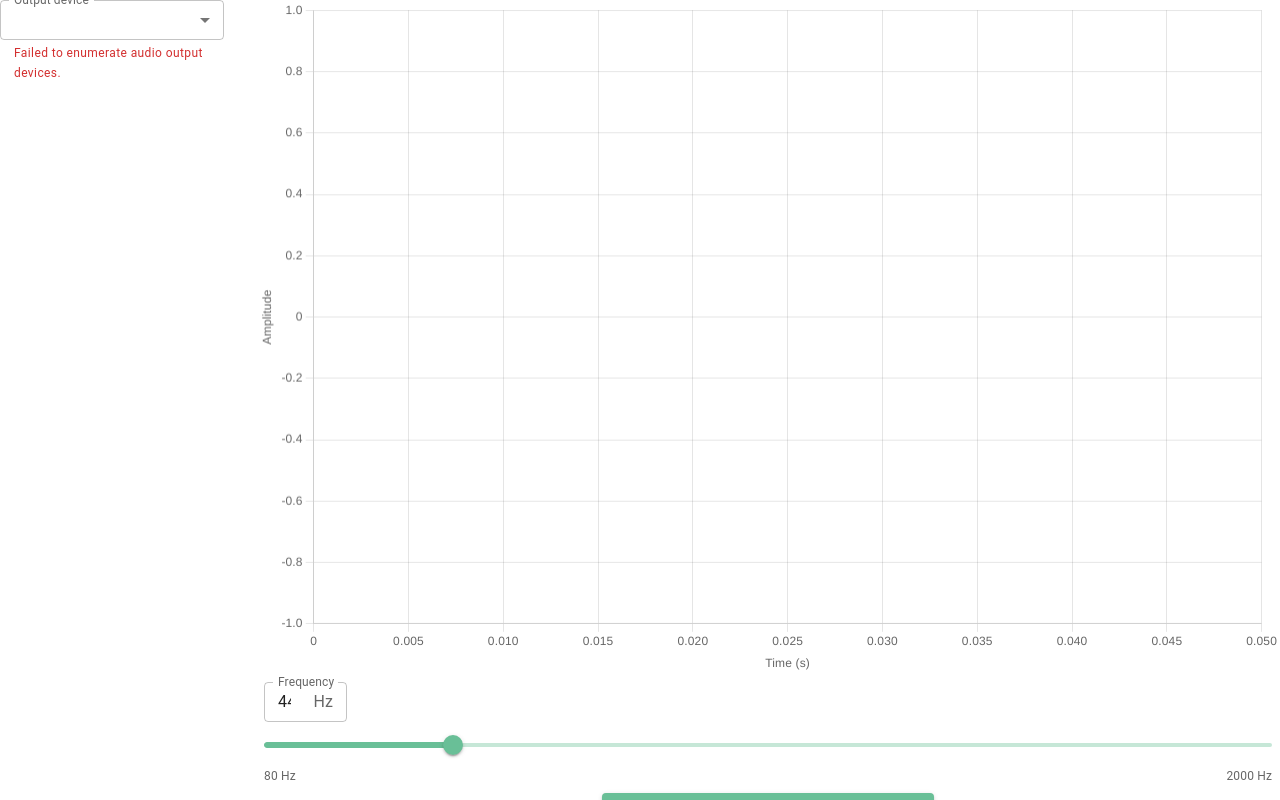
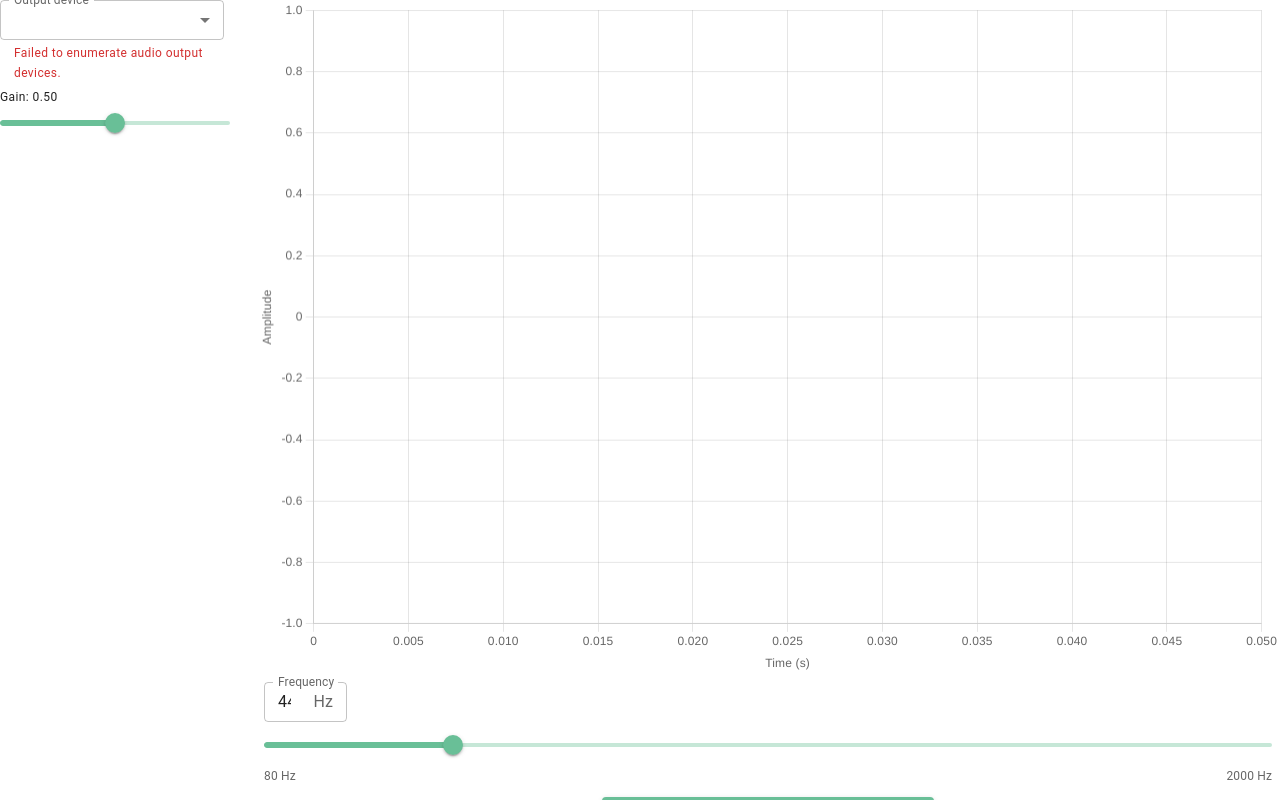
Before and after one commit to AlexJuraska/VibraAsWeb, a React (Vite) app: page /experiments/chladniPatterns in a window 1280 px wide. Built offline with nearby package versions, Linux system fonts and the light colour scheme; some icons are missing.

Commit message:
Add a gain slider for changing the output device gain

```diff
--- a/src/configs/chladniPatternsLayout.json
+++ b/src/configs/chladniPatternsLayout.json
@@ -15,10 +15,11 @@
       "component": "OscillogramGraph", "props": { "style": { "width": "100%", "height": "100%" } }
     },
     "leftPanel": {
-      "component": "AudioOutputDeviceSelector",
+      "component": "BasicPanel",
       "props": {
         "children": [
-          { "component": "ColorBlock", "props": { "color": "grey", "label": "Test" } }
+          { "component": "AudioOutputDeviceSelector", "props": {} },
+          { "component": "GainSlider", "props": {} }
         ]
       }
     },
--- /dev/null
+++ b/src/experiments/chladniPatterns/components/GainSlider.tsx
@@ -0,0 +1,63 @@
+import React from "react";
+import Slider from "@mui/material/Slider";
+import Typography from "@mui/material/Typography";
+import Box from "@mui/material/Box";
+import { getGain, publishGain, subscribeGain } from "../state/gainBus";
+
+type GainSliderProps = {
+    value?: number;
+    min?: number;
+    max?: number;
+    step?: number;
+    label?: string;
+    disabled?: boolean;
+    onChange?: (value: number) => void;
+    format?: (v: number) => string;
+};
+
+const GainSlider: React.FC<GainSliderProps> = ({
+                                                   value,
+                                                   min = 0,
+                                                   max = 1,
+                                                   step = 0.01,
+                                                   label = "Gain",
+                                                   disabled = false,
+                                                   onChange,
+                                                   format = (v) => (Number.isFinite(v) ? v.toFixed(2) : "0.00"),
+                                               }) => {
+    const [busVal, setBusVal] = React.useState<number>(() => getGain());
+
+    React.useEffect(() => {
+        if (value !== undefined) return;
+        const unsub = subscribeGain(setBusVal);
+        return unsub;
+    }, [value]);
+
+    const displayValue = typeof value === "number" ? value : busVal;
+
+    const handleChange = (_: Event, v: number | number[]) => {
+        const next = Array.isArray(v) ? (v[0] as number) : (v as number);
+        onChange?.(next);
+        publishGain(next);
+    };
+
+    return (
+        <Box sx={{ width: "90%"}}>
+            <Typography variant="caption" gutterBottom>
+                {label}: {format(displayValue)}
+            </Typography>
+            <Slider
+                value={displayValue}
+                min={min}
+                max={max}
+                step={step}
+                disabled={disabled}
+                onChange={handleChange}
+                getAriaValueText={(v) => format(v as number)}
+                aria-label={label}
+            />
+        </Box>
+    );
+};
+
+export default GainSlider;
--- a/src/experiments/chladniPatterns/components/ToneGenerator.tsx
+++ b/src/experiments/chladniPatterns/components/ToneGenerator.tsx
@@ -4,8 +4,9 @@ import { frequencyToOscillogramData } from "./SoundToGraphConvertor";
 import type { ChartDataProps } from "../../../components/Graph";
 import { play, pause } from "../state/startStopBus";
 import Button from "@mui/material/Button";
-import {Box} from "@mui/material";
+import { Box } from "@mui/material";
 import { publishAudioElement } from "../state/audioOutputBus";
+import { getGain, subscribeGain } from "../state/gainBus";
 
 type Props = {
     frequency?: number;
@@ -15,7 +16,6 @@ type Props = {
     min?: number;
     max?: number;
     step?: number;
-
     onStart?: (frequency: number) => void;
     onStop?: () => void;
     onOscillogram?: (data: ChartDataProps) => void;
@@ -24,7 +24,7 @@ type Props = {
 const ToneGenerator: React.FC<Props> = ({
                                             frequency = 440,
                                             type = "sine",
-                                            gain = 0.5,
+                                            gain,
                                             min = 80,
                                             max = 2000,
                                             step = 1,
@@ -37,8 +37,17 @@ const ToneGenerator: React.FC<Props> = ({
     const audioElRef = React.useRef<HTMLAudioElement | null>(null);
     const oscRef = React.useRef<OscillatorNode | null>(null);
     const gainRef = React.useRef<GainNode | null>(null);
+
     const [running, setRunning] = React.useState(false);
     const [freq, setFreq] = React.useState<number>(frequency);
+    const [busGain, setBusGain] = React.useState<number>(() => getGain());
+
+    React.useEffect(() => {
+        const unsub = subscribeGain(setBusGain);
+        return unsub;
+    }, []);
+
+    const effectiveGain = typeof gain === "number" ? gain : busGain;
 
     const ensureContext = React.useCallback(async (): Promise<AudioContext> => {
         if (!audioCtxRef.current) {
@@ -49,7 +58,6 @@ const ToneGenerator: React.FC<Props> = ({
         if (ctx.state === "suspended") {
             await ctx.resume();
         }
-
         if (!destRef.current) {
             destRef.current = ctx.createMediaStreamDestination();
         }
@@ -65,7 +73,6 @@ const ToneGenerator: React.FC<Props> = ({
             audioElRef.current = audio;
             publishAudioElement(audio);
         }
-
         return ctx;
     }, []);
 
@@ -87,7 +94,7 @@ const ToneGenerator: React.FC<Props> = ({
         osc.frequency.setValueAtTime(freq, ctx.currentTime);
 
         g.gain.setValueAtTime(0, ctx.currentTime);
-        g.gain.linearRampToValueAtTime(Math.max(0, Math.min(1, gain)), ctx.currentTime + 0.03);
+        g.gain.linearRampToValueAtTime(Math.max(0, Math.min(1, effectiveGain)), ctx.currentTime + 0.03);
 
         const dest = destRef.current || ctx.createMediaStreamDestination();
         destRef.current = dest;
@@ -108,7 +115,7 @@ const ToneGenerator: React.FC<Props> = ({
 
         onStart?.(freq);
         emitOscillogram(freq);
-    }, [ensureContext, freq, type, gain, onStart, emitOscillogram]);
+    }, [ensureContext, freq, type, effectiveGain, onStart, emitOscillogram]);
 
     const stop = React.useCallback(() => {
         const ctx = audioCtxRef.current;
@@ -150,6 +157,16 @@ const ToneGenerator: React.FC<Props> = ({
     }, [frequency, emitOscillogram]);
 
     React.useEffect(() => {
+        const ctx = audioCtxRef.current;
+        const gNode = gainRef.current;
+        if (running && gNode && ctx) {
+            const now = ctx.currentTime;
+            gNode.gain.cancelScheduledValues(now);
+            gNode.gain.linearRampToValueAtTime(Math.max(0, Math.min(1, effectiveGain)), now + 0.02);
+        }
+    }, [effectiveGain, running]);
+
+    React.useEffect(() => {
         return () => {
             try {
                 stop();
@@ -161,7 +178,8 @@ const ToneGenerator: React.FC<Props> = ({
             }
             if (audioElRef.current) {
                 try {
-                    if (audioElRef.current.parentNode) audioElRef.current.parentNode.removeChild(audioElRef.current);
+                    if (audioElRef.current.parentNode)
+                        audioElRef.current.parentNode.removeChild(audioElRef.current);
                 } catch {}
                 audioElRef.current = null;
                 publishAudioElement(null);
@@ -183,7 +201,7 @@ const ToneGenerator: React.FC<Props> = ({
     };
 
     return (
-        <div style={{ padding: 8, display: "flex", flexDirection: "column", gap: 8 }}>
+        <div style={{ padding: 8, display: "flex", flexDirection: "column", gap: 12 }}>
             <FrequencySlider
                 value={freq}
                 min={min}
--- a/src/experiments/chladniPatterns/components/index.tsx
+++ b/src/experiments/chladniPatterns/components/index.tsx
@@ -2,3 +2,4 @@ export { default as OscillogramGraph } from './OscillogramGraph';
 export { default as ToneGenerator } from './ToneGenerator';
 export { default as ToneController } from './ToneController';
 export { default as AudioOutputDeviceSelector } from './AudioOutputDeviceSelector';
+export { default as GainSlider } from './GainSlider';
--- /dev/null
+++ b/src/experiments/chladniPatterns/state/gainBus.tsx
@@ -0,0 +1,28 @@
+let currentGain = 0.5;
+const listeners = new Set<(g: number) => void>();
+
+function clamp01(v: number): number {
+    return Math.max(0, Math.min(1, v));
+}
+
+export function getGain(): number {
+    return currentGain;
+}
+
+export function publishGain(next: number): void {
+    const g = clamp01(next);
+    currentGain = g;
+    listeners.forEach((fn) => {
+        try { fn(g); } catch {}
+    });
+}
+
+export function subscribeGain(listener: (g: number) => void, emitCurrent = true): () => void {
+    listeners.add(listener);
+    if (emitCurrent) {
+        try { listener(currentGain); } catch {}
+    }
+    return () => {
+        listeners.delete(listener);
+    };
+}
```
